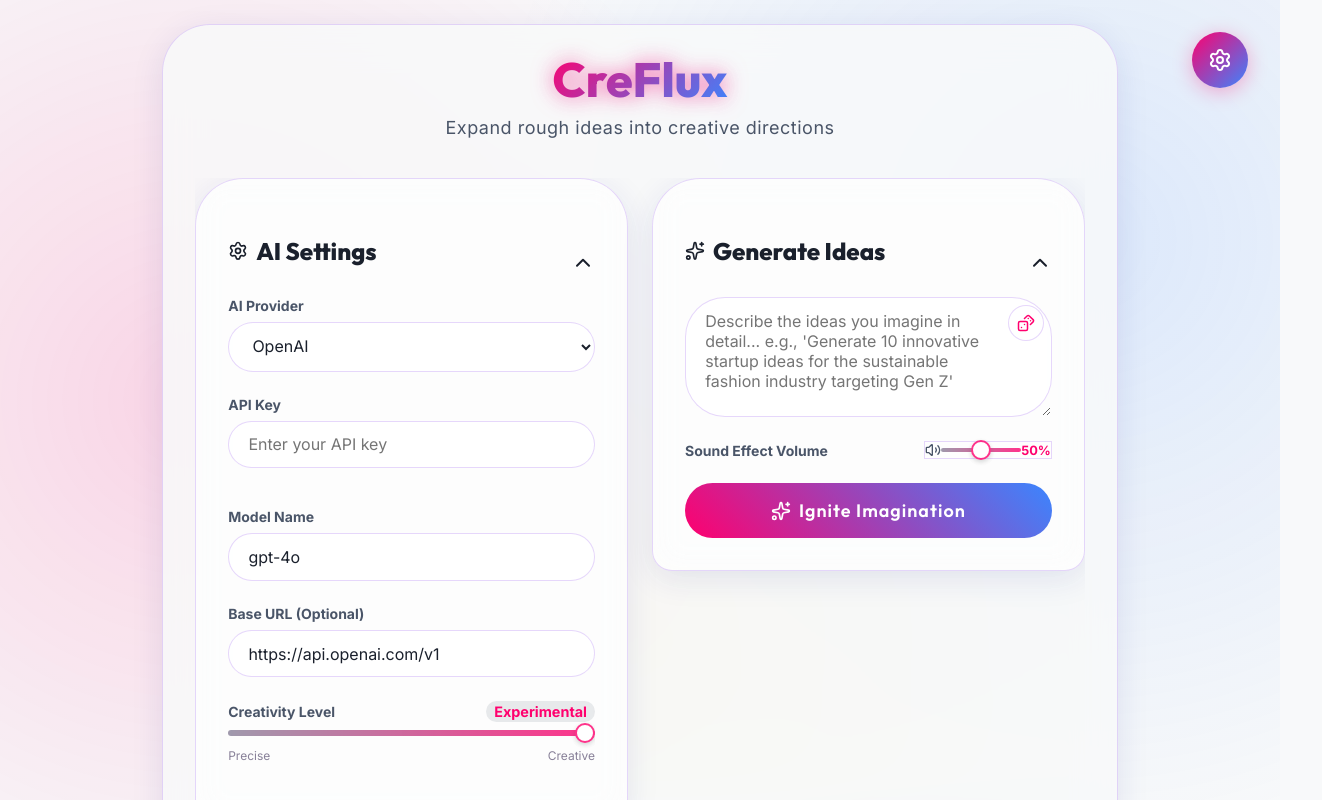
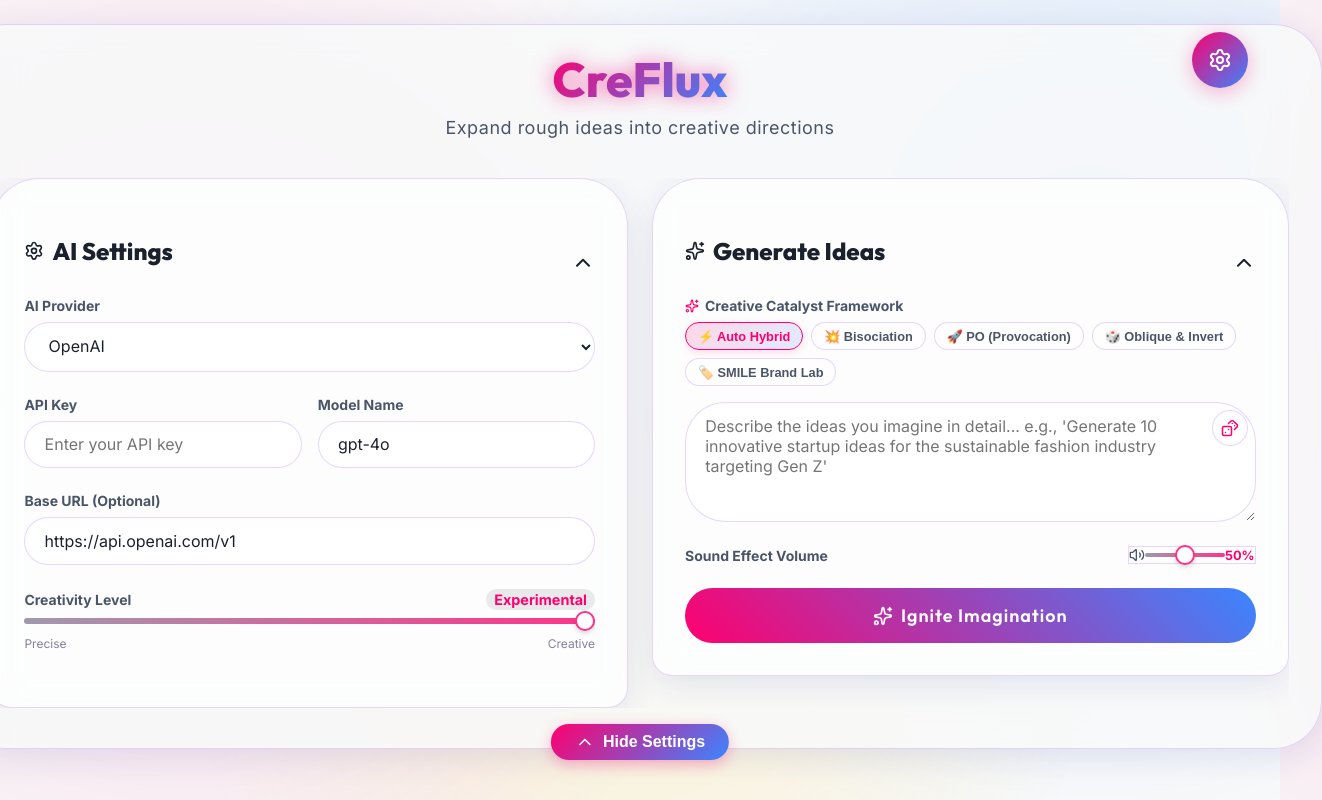
Before and after one commit to boriisyun-stack/CreFlux, a React (Vite) app: page / in a window 1280 px wide. Shown: the top 800 px of the page, 1322 px wide, since content can reach past the window. Built offline with nearby package versions, Linux system fonts and the light colour scheme.

Commit message:
feat: apply creative ideation frameworks and SMILE naming methods

```diff
--- a/src/App.jsx
+++ b/src/App.jsx
@@ -309,6 +309,63 @@
   lineHeight: 1.4,
 });
 
+const TagBadge = styled('span', {
+  display: 'inline-flex',
+  alignItems: 'center',
+  gap: '4px',
+  fontSize: '0.72rem',
+  fontWeight: 700,
+  letterSpacing: '0.4px',
+  padding: '3px 8px',
+  borderRadius: '$round',
+  background: 'linear-gradient(135deg, rgba(255, 0, 110, 0.08), rgba(58, 134, 255, 0.12))',
+  color: '$primary',
+  border: '1px solid rgba(255, 0, 110, 0.2)',
+  marginBottom: '$2',
+  alignSelf: 'flex-start',
+  width: 'fit-content',
+});
+
+const CatalystSelectorWrapper = styled('div', {
+  marginBottom: '$3',
+});
+
+const CatalystGrid = styled('div', {
+  display: 'flex',
+  flexWrap: 'wrap',
+  gap: '$2',
+  marginTop: '$2',
+});
+
+const CatalystPill = styled('button', {
+  padding: '0.35rem 0.75rem',
+  borderRadius: '$round',
+  border: '1px solid $border',
+  background: '$surface',
+  color: '$textMuted',
+  fontSize: '0.8rem',
+  fontWeight: 600,
+  cursor: 'pointer',
+  display: 'inline-flex',
+  alignItems: 'center',
+  gap: '4px',
+  transition: 'all 0.2s ease',
+  '&:hover': {
+    borderColor: '$primary',
+    color: '$primary',
+    transform: 'translateY(-1px)',
+  },
+  variants: {
+    active: {
+      true: {
+        background: 'linear-gradient(135deg, rgba(255, 0, 110, 0.15), rgba(58, 134, 255, 0.15))',
+        borderColor: '$primary',
+        color: '$primary',
+        boxShadow: '0 2px 8px rgba(255, 0, 110, 0.15)',
+      },
+    },
+  },
+});
 
 const ThoughtChain = styled('div', {
   fontSize: '0.8rem',
@@ -322,7 +379,15 @@
   opacity: 0.8,
 });
 
-const DEFAULT_COPY_FORMAT = `[{title}]
+const CATALYST_MODES = [
+  { id: 'auto', label: '⚡ Auto Hybrid', desc: 'Cross-pollinates Bisociation, PO & SMILE naming' },
+  { id: 'bisociation', label: '💥 Bisociation', desc: 'Colliding two unrelated domains for radical novelty' },
+  { id: 'provocation', label: '🚀 PO (Provocation)', desc: 'Violating industry norms & stepping stone leaps' },
+  { id: 'oblique', label: '🎲 Oblique & Invert', desc: 'Extreme constraints & inverting the problem' },
+  { id: 'naming', label: '🏷️ SMILE Brand Lab', desc: 'World-class phonetics & sticky brand naming' },
+];
+
+const DEFAULT_COPY_FORMAT = `[{title}] - {tag}
 {thoughtProcess}
 
 {idea}
@@ -332,6 +397,7 @@
 
 const COPY_VARIABLES = [
   { key: '{title}', desc: 'Idea Title' },
+  { key: '{tag}', desc: 'Archetype / Framework' },
   { key: '{idea}', desc: 'Idea Content' },
   { key: '{thoughtProcess}', desc: 'Concept Trail' },
   { key: '{syntax}', desc: 'Syntax Score' },
@@ -343,7 +409,7 @@
 
 const FORMAT_PRESETS = [
   {
-    key: 'default', name: 'Default', format: `[{title}]
+    key: 'default', name: 'Default', format: `[{title}] - {tag}
 {thoughtProcess}
 
 {idea}
@@ -352,15 +418,15 @@
 Syntax: {syntax} | Feasibility: {feasibility} | Relevance: {relevance} | Novelty: {novelty}` },
   {
     key: 'notion', name: 'Notion', format: `### {title}
-*({thoughtProcess})*
+` + '`{tag}`' + ` *({thoughtProcess})*
 
 > {idea}
 
 **Reasoning:** {reasoning}
 **SYN:** {syntax} | **FEA:** {feasibility} | **REL:** {relevance} | **NOV:** {novelty}` },
-  { key: 'oneliner', name: 'One-liner', format: `[{title}] {idea} (SYN:{syntax}/FEA:{feasibility}/REL:{relevance}/NOV:{novelty})` },
+  { key: 'oneliner', name: 'One-liner', format: `[{title} / {tag}] {idea} (SYN:{syntax}/FEA:{feasibility}/REL:{relevance}/NOV:{novelty})` },
   {
-    key: 'markdown', name: 'Markdown', format: `## {title}
+    key: 'markdown', name: 'Markdown', format: `## {title} ({tag})
 *{thoughtProcess}*
 
 {idea}
@@ -373,10 +439,11 @@
 - **Novelty:** {novelty}/100
 
 > {reasoning}` },
-  { key: 'simple', name: 'Simple', format: `{title}: {idea}` },
+  { key: 'simple', name: 'Simple', format: `{title} ({tag}): {idea}` },
   {
     key: 'json', name: 'JSON', format: `{
   "title": "{title}",
+  "tag": "{tag}",
   "idea": "{idea}",
   "thoughtProcess": "{thoughtProcess}",
   "scores": { "syntax": {syntax}, "feasibility": {feasibility}, "relevance": {relevance}, "novelty": {novelty} },
@@ -385,18 +452,31 @@
 ];
 
 const SAMPLE_IDEA = {
-  title: 'Auto-translating Earbuds',
-  idea: 'Real-time AI translation earbuds that eliminate language barriers.',
-  thoughtProcess: 'Need→Translate→Audio→Latency→Adoption',
-  evaluation: { syntax: 87, feasibility: 72, relevance: 94, novelty: 99, reasoning: 'Highly feasible based on strong market demand and breakthrough technology.' },
+  title: 'Vocalis Core',
+  tag: 'Sound Symbolism • Bisociation',
+  idea: 'Bionic neural acoustic earbuds translating micro-vocalizations with zero audible latency.',
+  thoughtProcess: 'Acoustics ⚡ Neuroscience → Subvocal Sensors → Real-time Neural Synthesis',
+  evaluation: { syntax: 92, feasibility: 78, relevance: 95, novelty: 98, reasoning: 'Highly resonant brand name with explosive novelty and solid biomechanical feasibility.' },
 };
 
 function buildFallbackResults(rawIdeas = []) {
+  const archetypes = [
+    'Portmanteau • Bisociation',
+    'PO Stepping Stone',
+    'Inversion Catalyst',
+    'Sound Symbolism',
+    'Oblique Strategy',
+    'Metaphoric Leap'
+  ];
+
   return rawIdeas.slice(0, 15).map((idea, index) => {
     const isObjectIdea = idea && typeof idea === 'object';
     const title = isObjectIdea
       ? (idea.t || idea.title || `Idea ${index + 1}`)
       : `Idea ${index + 1}`;
+    const tag = isObjectIdea && (idea.tag || idea.archetype)
+      ? (idea.tag || idea.archetype)
+      : archetypes[index % archetypes.length];
     const description = isObjectIdea
       ? (idea.s || idea.content || idea.idea || title)
       : String(idea || '').trim();
@@ -410,14 +490,15 @@
 
     return {
       title,
+      tag,
       idea: description || title,
-      thoughtProcess: `${(title.split(/[\s-]/)[0] || 'Concept')}→CoreLogic→Feasibility→MarketImpact`,
+      thoughtProcess: `${(title.split(/[\s-]/)[0] || 'Concept')} ⚡ Collision → Friction → MarketLeap`,
       evaluation: {
-        syntax: 75 + (h % 21),
-        feasibility: 60 + ((h >> 3) % 31),
-        relevance: 78 + ((h >> 6) % 20),
-        novelty: 68 + ((h >> 9) % 28),
-        reasoning: 'Evaluated baseline viability and novelty.',
+        syntax: 78 + (h % 18),
+        feasibility: 65 + ((h >> 3) % 26),
+        relevance: 80 + ((h >> 6) % 18),
+        novelty: 82 + ((h >> 9) % 17),
+        reasoning: 'Evaluated baseline viability, naming resonance, and cross-domain novelty.',
       },
     };
   });
@@ -833,6 +914,7 @@
   const [copiedId, setCopiedId] = useState(null);
 
   const [sliderIndex, setSliderIndex] = useState(4); // Default: Creativity (temp 2.0)
+  const [catalystMode, setCatalystMode] = useState('auto');
 
   const [isGenerating, setIsGenerating] = useState(false);
   const [generationStep, setGenerationStep] = useState('');
@@ -892,7 +974,7 @@
     };
 
     try {
-      const enhancedPrompt = await enhancePrompt(providerConfig, prompt);
+      const enhancedPrompt = await enhancePrompt(providerConfig, prompt, catalystMode);
 
       setGenerationStep("Spawning 15 ideas...");
       const creativityLevel = sliderIndex * 0.5; // Maps 0-4 to 0.0-2.0
@@ -941,6 +1023,7 @@
     const evaluation = item?.evaluation || {};
     const copyText = copyFormat
       .replace(/\{title\}/g, item?.title || '')
+      .replace(/\{tag\}/g, item?.tag || '')
       .replace(/\{thoughtProcess\}/g, item?.thoughtProcess || '')
       .replace(/\{idea\}/g, item?.idea || '')
       .replace(/\{syntax\}/g, String(evaluation.syntax || 0))
@@ -1079,13 +1162,32 @@
 
                     <ToggleBody open={showGenerate}>
                       <div>
+                        <CatalystSelectorWrapper>
+                          <Label style={{ display: 'flex', alignItems: 'center', gap: '6px', marginBottom: '6px' }}>
+                            <Sparkles size={14} color="var(--colors-primary)" /> Creative Catalyst Framework
+                          </Label>
+                          <CatalystGrid>
+                            {CATALYST_MODES.map((m) => (
+                              <CatalystPill
+                                key={m.id}
+                                type="button"
+                                active={catalystMode === m.id}
+                                onClick={() => setCatalystMode(m.id)}
+                                title={m.desc}
+                              >
+                                {m.label}
+                              </CatalystPill>
+                            ))}
+                          </CatalystGrid>
+                        </CatalystSelectorWrapper>
+
                         <FormGroup style={{ position: 'relative' }}>
                           <Textarea
                             placeholder="Describe the ideas you imagine in detail... e.g., 'Generate 10 innovative startup ideas for the sustainable fashion industry targeting Gen Z'"
                             value={prompt}
                             onChange={(e) => setPrompt(e.target.value)}
                           />
-                          <RandomPromptBtn onClick={handleRandomPrompt} title="Use random prompt">
+                          <RandomPromptBtn onClick={handleRandomPrompt} title="Use random prompt across 5 creative archetypes">
                             <Dices size={18} />
                           </RandomPromptBtn>
                         </FormGroup>
@@ -1168,6 +1270,7 @@
                         {copiedId === index ? <Check size={16} color="#4ade80" /> : <Copy size={16} />}
                       </CopyButton>
                     </div>
+                    {item.tag && <TagBadge>🏷️ {item.tag}</TagBadge>}
                     {item.title && <IdeaTitle>{item.title}</IdeaTitle>}
                     {String(item.thoughtProcess || '').trim() && (
                       <ThoughtChain>
@@ -1318,6 +1421,7 @@
               }}>
                 {copyFormat
                   .replace(/\{title\}/g, SAMPLE_IDEA.title)
+                  .replace(/\{tag\}/g, SAMPLE_IDEA.tag)
                   .replace(/\{thoughtProcess\}/g, SAMPLE_IDEA.thoughtProcess)
                   .replace(/\{idea\}/g, SAMPLE_IDEA.idea)
                   .replace(/\{syntax\}/g, String(SAMPLE_IDEA.evaluation.syntax))
```
Also changed, not shown: src/lib/openai.js, src/lib/prompts.js, 3 other files (tests, documents, lock files or other folders).
